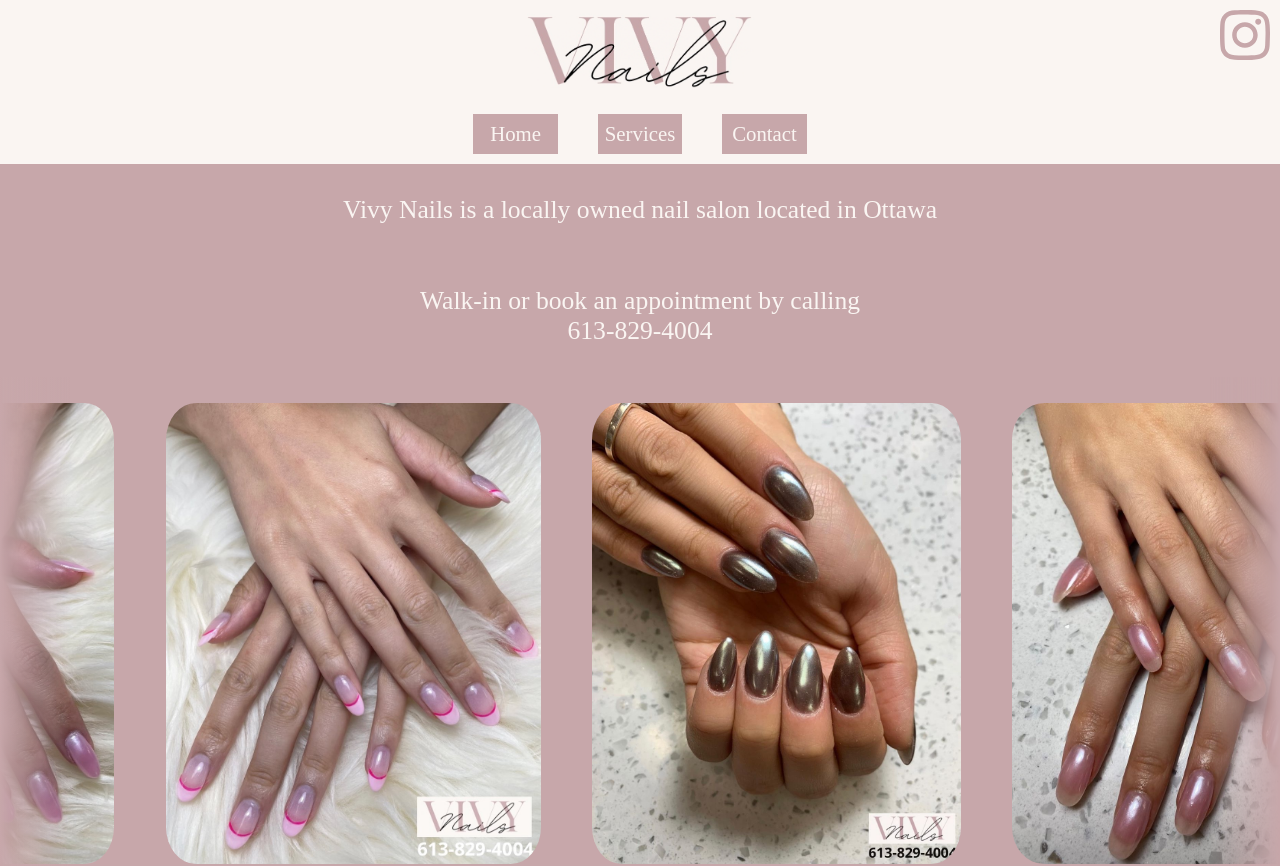
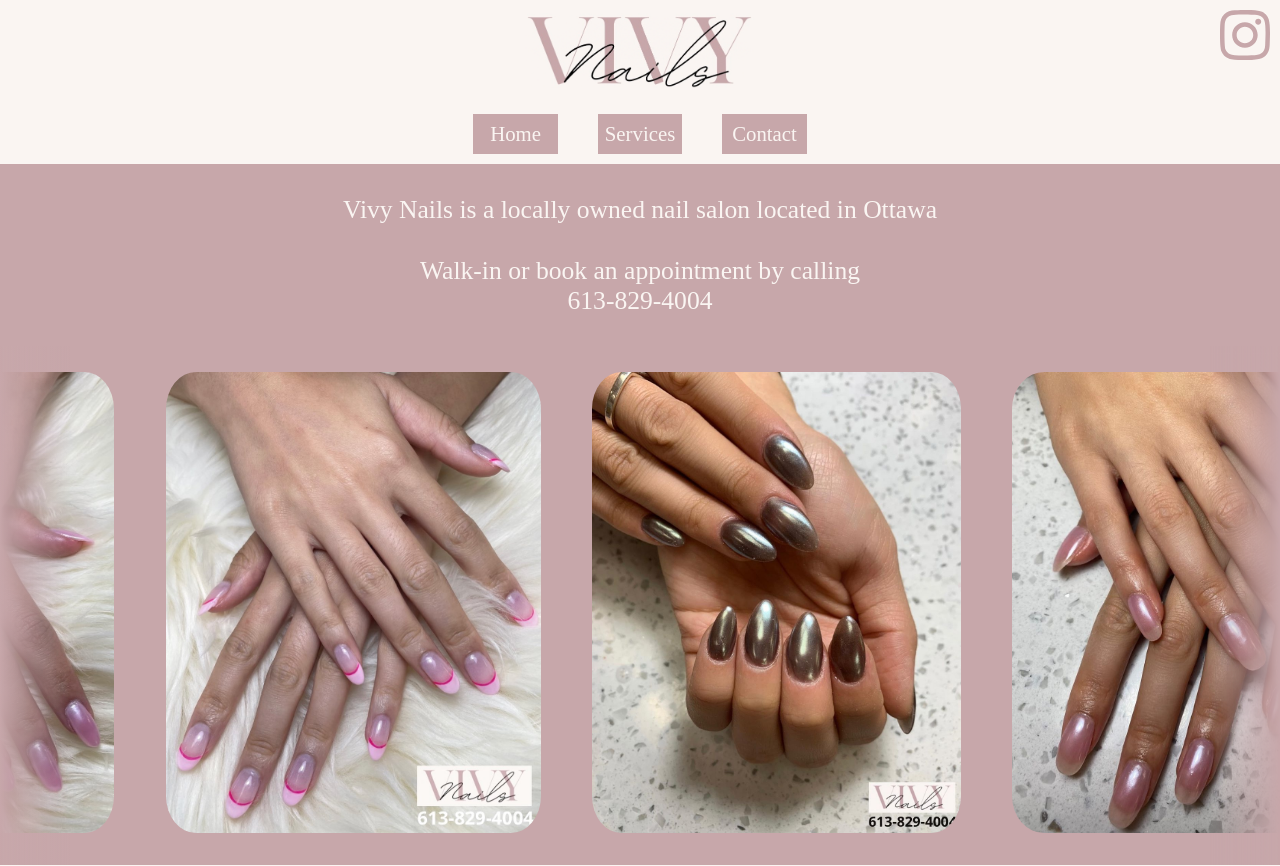
Before and after one commit to AquaShotRyan/vivy-nails-react, a React (Create React App) app in the folder vivy-nails/: page / in a window 1280 px wide. Shown: the top 866 px of the page. Built offline with nearby package versions, Linux system fonts and the light colour scheme; the HTML template or start-up script is replaced by a standard one; a web font is replaced by a local one.

Commit message:
Mostly finished home page

```diff
--- a/vivy-nails/package.json
+++ b/vivy-nails/package.json
@@ -6,6 +6,7 @@
     "@testing-library/jest-dom": "^5.17.0",
     "@testing-library/react": "^13.4.0",
     "@testing-library/user-event": "^13.5.0",
+    "framer-motion": "^11.1.9",
     "react": "^18.3.1",
     "react-dom": "^18.3.1",
     "react-fast-marquee": "^1.6.4",
--- /dev/null
+++ b/vivy-nails/src/framer/Slide.js
@@ -0,0 +1,39 @@
+import React from "react";
+import { motion } from "framer-motion";
+
+function Slide({ children, direction }) {
+	let x = 0;
+	let y = 25;
+
+	if (direction === "left"){
+		x = -25;
+		y = 0;
+	}else if (direction === "right"){
+		x = 25;
+		y = 0;
+	}
+  return (
+    <motion.div
+      className="slide"
+      initial={{
+        // if odd index card,slide from right instead of left
+        y: y,
+				x: x,
+				opacity:0.2
+      }}
+      whileInView={{
+        y: 0, // Slide in to its original position
+				x: 0,
+				opacity:1,
+        transition: {
+          duration: 0.8 // Animation duration
+        }
+      }}
+      viewport={{ once: true }}
+    >
+      {children}
+    </motion.div>
+  );
+}
+
+export default Slide;
--- a/vivy-nails/src/index.css
+++ b/vivy-nails/src/index.css
@@ -89,6 +89,11 @@ header{
   text-align: center;
 }
 
+.header-navbar nav div a:hover {
+	text-decoration: underline;
+  transition: text-decoration 0.3s;
+}
+
 .header-socials{ /* div container of instagram svg */
   display:flex;
   justify-content: right;
@@ -121,7 +126,7 @@ header{
   text-align: center;
 }
 
-.home-container p{
+.home-container div p{
   margin: 1.2em;
 }
 
--- a/vivy-nails/src/layouts/RootLayout.js
+++ b/vivy-nails/src/layouts/RootLayout.js
@@ -20,13 +20,13 @@ export default function RootLayout() {
           <div className="header-navbar">
             <nav>
               <div>
-                <NavLink to="/">Home</NavLink>
+                <NavLink className="navbar-link" to="/">Home</NavLink>
               </div>
               <div>
-                <NavLink to="services">Services</NavLink>
+                <NavLink className="navbar-link" to="services">Services</NavLink>
               </div>
               <div>
-                <NavLink to="contact">Contact</NavLink>
+                <NavLink className="navbar-link" to="contact">Contact</NavLink>
               </div>
             </nav>
           </div>
--- a/vivy-nails/src/pages/Contact.js
+++ b/vivy-nails/src/pages/Contact.js
@@ -1,3 +1,5 @@
+import Slide from "../framer/Slide.js";
+
 export default function Contact() {
 	let contact = require('../json/contact.json');
 
@@ -14,17 +16,19 @@ export default function Contact() {
 
 	return (
 		<div className="contact-container">
-
 			<div className="contact-salon-address">
+				<Slide direction={"left"}>
 					<h2>Salon Address</h2>
 					<p>{address}</p>
 					<p>{phone}</p>
 					<p>By appointment or walk-in</p>
+				</Slide>
 			</div>
 
 			<div className="contact-break"></div>
 
 			<div className="contact-hours">
+				<Slide direction={"right"}>
 					<h2>Hours</h2>
 					<table>
 						{
@@ -38,6 +42,7 @@ export default function Contact() {
 							})
 						}
 					</table>
+				</Slide>
 			</div>
 
 		</div>
--- a/vivy-nails/src/pages/Home.js
+++ b/vivy-nails/src/pages/Home.js
@@ -1,4 +1,5 @@
 import Marquee from "react-fast-marquee";
+import Slide from "../framer/Slide.js";
 
 export default function Home() {
   let contact = require('../json/contact.json');
@@ -33,16 +34,20 @@ export default function Home() {
     <div className="home-container">
 
       <div className="home-top">
+
+        <Slide>
           <p>Vivy Nails is a locally owned nail salon located in Ottawa</p>
           <p>Walk-in or book an appointment by calling<br></br>{phone}</p>
+        </Slide>
 
-        <Marquee className="home-marquee" gradient={true} gradientWidth={70} gradientColor="#C7A7AA">
+        <Marquee className="home-marquee" gradient={true} gradientWidth={70} gradientColor="#C7A7AA" pauseOnClick={true}>
           {images.concat(images, images).map((image, index) => (
               <img src={image.src} alt={image.alt}></img>
           ))}
         </Marquee>
       </div>
 
+      <Slide>
         <div className="home-bottom">
           <p>Find Vivy Nails at <br></br>{address}</p>
           <p>We're open on</p>
@@ -57,6 +62,7 @@ export default function Home() {
             }
           </table>
         </div>
+      </Slide>
 
     </div>
   )
```
Also changed, not shown: 1 other file (tests, documents, lock files or other folders). Lines whose indentation alone changed are shown as unchanged.
